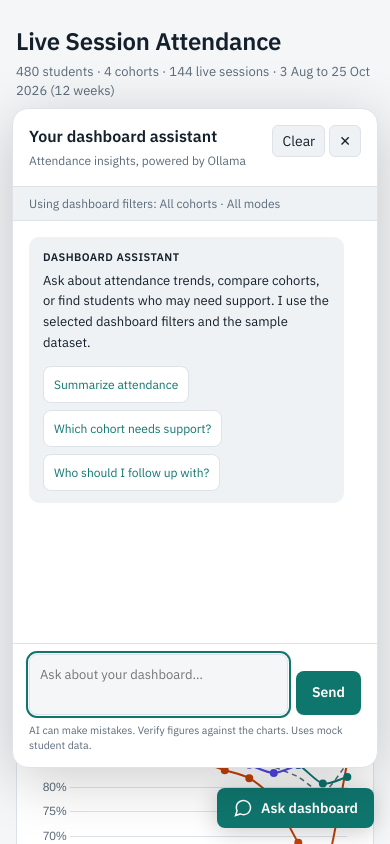
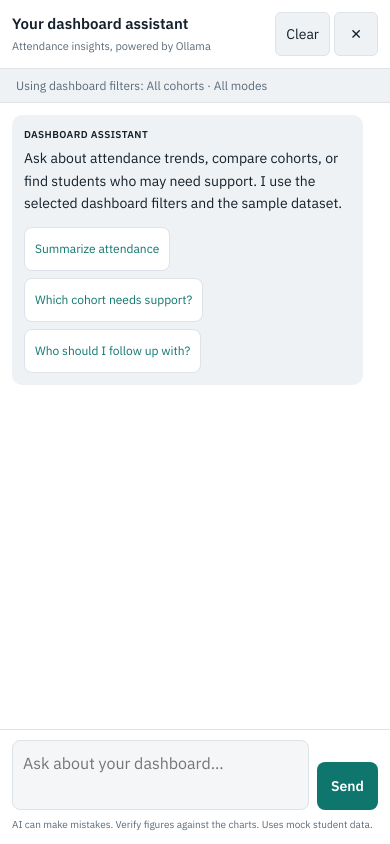
Before and after one commit to knight099/student-dashboard, a website: page public/index.html in a window 390 px wide. Both pictures are taken after a click on the button "Ask dashboard". Shown: the top 844 px of the page. Drawn offline with nearby package versions, Linux system fonts and the light colour scheme.

Commit message:
Improve mobile dashboard layout and chat keyboard handling

```diff
--- a/public/chat.js
+++ b/public/chat.js
@@ -11,7 +11,24 @@
   const filters=()=>window.dashboardFilters();
   const scope=f=>`${f.cohort==='ALL'?'All cohorts':f.cohort} · ${f.mode==='ALL'?'All modes':f.mode}`;
   function updateScope(){document.getElementById('chat-context').textContent=`Using dashboard filters: ${scope(filters())}`;}
-  function show(open){panel.hidden=!open;launch.setAttribute('aria-expanded',String(open));if(open){updateScope();input.focus();}else launch.focus();}
+  const mobile=window.matchMedia('(max-width:600px)');
+  function syncViewport(){
+    const viewport=window.visualViewport;
+    if(!viewport)return;
+    for(const [name,value] of Object.entries({height:viewport.height,width:viewport.width,top:viewport.offsetTop,left:viewport.offsetLeft})){
+      panel.style.setProperty(`--chat-viewport-${name}`,`${value}px`);
+    }
+  }
+  function focusInput(){if(!panel.hidden && !mobile.matches)input.focus({preventScroll:true});}
+  function show(open){
+    panel.hidden=!open;document.documentElement.classList.toggle('chat-open',open);
+    launch.setAttribute('aria-expanded',String(open));
+    if(open){updateScope();syncViewport();if(mobile.matches)document.getElementById('chat-close').focus({preventScroll:true});else focusInput();}
+    else{input.blur();launch.focus({preventScroll:true});}
+  }
+  window.visualViewport?.addEventListener('resize',syncViewport);
+  window.visualViewport?.addEventListener('scroll',syncViewport);
+  window.addEventListener('resize',syncViewport);
   function bubble(role,text,context){
     const item=document.createElement('div');item.className=`chat-message ${role}`;
     const label=document.createElement('strong');label.textContent=role==='user'?'You':`Dashboard assistant${context?` · ${scope(context)}`:''}`;
@@ -47,11 +64,11 @@
     }catch(error){
       history.pop();userBubble.remove();input.value=text;
       status.className='chat-status error';status.textContent=error.name==='AbortError'?'Stopped. Your question is ready to send again.':error.message;
-    }finally{controller=null;busy(false);input.focus();}
+    }finally{controller=null;busy(false);focusInput();}
   }
   launch.onclick=()=>show(panel.hidden);
   document.getElementById('chat-close').onclick=()=>show(false);
-  clear.onclick=()=>{history.length=0;welcome();status.textContent='';input.value='';input.focus();};
+  clear.onclick=()=>{history.length=0;welcome();status.textContent='';input.value='';focusInput();};
   document.getElementById('chat-form').onsubmit=event=>{event.preventDefault();submit();};
   input.addEventListener('keydown',event=>{if(event.key==='Enter'&&!event.shiftKey&&!event.isComposing){event.preventDefault();submit();}});
   document.addEventListener('keydown',event=>{if(event.key==='Escape'&&!panel.hidden)show(false);});
--- a/public/index.html
+++ b/public/index.html
@@ -63,6 +63,7 @@ td.n,th.n{text-align:right;font-family:var(--mono);font-variant-numeric:tabular-
 .legend span::before{content:"";display:inline-block;width:9px;height:9px;border-radius:2px;background:var(--k);margin-right:6px}
 @media (max-width:820px){.kpis{grid-template-columns:repeat(2,minmax(0,1fr))}.grid{grid-template-columns:minmax(0,1fr)}.kpi .v{font-size:26px}}
 </style>
+<link rel="stylesheet" href="/mobile.css">
 
 <div class="wrap">
 <header>
@@ -109,7 +110,8 @@ td.n,th.n{text-align:right;font-family:var(--mono);font-variant-numeric:tabular-
   <div class="card wide">
     <h2>Top performing students</h2>
     <p class="d">Ranked by the average of attendance rate, average score and course completion, for the current filters.</p>
-    <div class="tw"><table>
+    <p class="table-hint">Swipe the table to see all student details →</p>
+    <div class="tw" role="region" tabindex="0" aria-label="Scrollable student details"><table class="top-table">
       <thead><tr><th class="n">#</th><th>Student</th><th>Cohort</th><th>Mode</th><th class="n">Attendance</th><th class="n">Avg score</th><th class="n">Completion</th><th class="n">Risk score</th><th>Composite</th></tr></thead>
       <tbody id="tp"></tbody></table></div>
     <button class="more" id="moretop" type="button">Show more</button>
@@ -117,7 +119,8 @@ td.n,th.n{text-align:right;font-family:var(--mono);font-variant-numeric:tabular-
   <div class="card wide">
     <h2>Students to follow up</h2>
     <p class="d">Lowest attendance first, for the current filters.</p>
-    <div class="tw"><table>
+    <p class="table-hint">Swipe the table to see all student details →</p>
+    <div class="tw" role="region" tabindex="0" aria-label="Scrollable follow-up details"><table>
       <thead><tr><th>Student</th><th>Cohort</th><th>Mode</th><th class="n">Attended</th><th>Rate</th><th class="n">Avg min</th><th class="n">Days inactive</th><th>Risk</th></tr></thead>
       <tbody id="tb"></tbody></table></div>
     <button class="more" id="more" type="button">Show more</button>
--- /dev/null
+++ b/public/mobile.css
@@ -0,0 +1,58 @@
+/* Touch-friendly controls and contained horizontal scrolling on every size. */
+button{touch-action:manipulation}
+.seg button,.more{min-height:44px}
+.tw{max-width:100%;overscroll-behavior-x:contain;-webkit-overflow-scrolling:touch;border-radius:6px}
+.tw:focus-visible{outline:2px solid var(--accent);outline-offset:3px}
+.table-hint{display:none}
+body{padding-bottom:max(100px,calc(84px + env(safe-area-inset-bottom,0px)))}
+.chat-launch{min-height:48px;bottom:max(24px,env(safe-area-inset-bottom,0px));right:max(24px,env(safe-area-inset-right,0px))}
+.chat-icon,.chat-suggestions button{min-height:44px}
+.chat-messages{min-height:0;overscroll-behavior-y:contain}
+.chat-head,.chat-context,.chat-status,.chat-form{flex-shrink:0}
+.chat-head>div:first-child{min-width:0}
+.chat-actions{flex-shrink:0}
+.chat-compose textarea{font-size:16px}
+@media(max-width:600px){
+  body{padding-left:max(12px,env(safe-area-inset-left,0px));padding-right:max(12px,env(safe-area-inset-right,0px))}
+  header{padding-top:20px;gap:16px;align-items:stretch}
+  header>div,.filters{width:100%;min-width:0}
+  h1{font-size:22px;line-height:1.2}
+  .sub{line-height:1.6;font-size:12px}
+  .filters{gap:8px}
+  .seg{width:100%;gap:4px}
+  #fc{display:grid;grid-template-columns:repeat(2,minmax(0,1fr))}
+  #fc button:first-child{grid-column:1/-1}
+  #fm{display:grid;grid-template-columns:repeat(3,minmax(0,1fr))}
+  .seg button{padding:8px 6px;font-size:13px;line-height:1.3;white-space:normal}
+  .kpis,.grid{gap:8px}
+  .kpi{padding:12px;display:flex;flex-direction:column}
+  .kpi .l{font-size:10px;letter-spacing:.04em;min-height:29px}
+  .kpi .v{font-size:clamp(21px,6vw,28px);overflow-wrap:anywhere}
+  .kpi .n{font-size:11px;line-height:1.5}
+  .card{padding:14px 12px}
+  .card p.d{line-height:1.55}
+  .ch{height:220px}.ch.tall{height:250px}
+  .legend{gap:6px 12px;line-height:1.5}
+  .table-hint{display:block;color:var(--muted);font-size:11px;margin:0 0 10px}
+  th,td{padding:10px 8px}
+  .tw th:first-child,.tw td:first-child{position:sticky;left:0;background:var(--surface);z-index:1;box-shadow:2px 0 0 var(--line)}
+  .tw .top-table th:first-child,.tw .top-table td:first-child{position:static;box-shadow:none}
+  .tw .top-table th:nth-child(2),.tw .top-table td:nth-child(2){position:sticky;left:0;background:var(--surface);z-index:1;box-shadow:2px 0 0 var(--line)}
+  .more{width:100%;padding:10px}
+  .foot{font-size:11px;line-height:1.6}
+  .chat-launch{right:max(16px,env(safe-area-inset-right,0px));bottom:max(16px,env(safe-area-inset-bottom,0px))}
+  html.chat-open,html.chat-open body{overflow:hidden;overscroll-behavior:none}
+  html.chat-open .chat-launch{visibility:hidden}
+  .chat-panel{top:var(--chat-viewport-top,0px);left:var(--chat-viewport-left,0px);right:auto;bottom:auto;width:var(--chat-viewport-width,100%);height:var(--chat-viewport-height,100dvh);max-width:none;border:0;border-radius:0;box-shadow:none}
+  .chat-head{padding: max(12px,env(safe-area-inset-top,0px)) max(12px,env(safe-area-inset-right,0px)) 12px max(12px,env(safe-area-inset-left,0px));gap:8px;align-items:center}
+  .chat-head h2{font-size:15px}.chat-head p{font-size:11px}
+  .chat-icon{padding:8px 10px;min-width:44px}
+  .chat-messages{padding:12px max(12px,env(safe-area-inset-right,0px)) 12px max(12px,env(safe-area-inset-left,0px))}
+  .chat-message{font-size:14px;max-width:96%;padding:12px}
+  .chat-message strong{font-size:10px}
+  .chat-form{padding:10px max(12px,env(safe-area-inset-right,0px)) max(12px,env(safe-area-inset-bottom,0px)) max(12px,env(safe-area-inset-left,0px))}
+  .chat-send{padding:10px 14px;min-height:48px}
+  .chat-compose textarea{min-height:48px;max-height:96px}
+  .chat-note{font-size:10px;line-height:1.4}
+}
+@media(prefers-reduced-motion:reduce){.chat-messages{scroll-behavior:auto}}
--- a/scripts/dev.mjs
+++ b/scripts/dev.mjs
@@ -10,7 +10,7 @@ createServer(async(req,res)=>{
     res.json=data=>{res.setHeader('Content-Type','application/json');res.end(JSON.stringify(data));};
     req.body=raw;await chat(req,res);return;
   }
-  const files={'/':'index.html','/chat.js':'chat.js','/chat.css':'chat.css'};
+  const files={'/':'index.html','/chat.js':'chat.js','/chat.css':'chat.css','/mobile.css':'mobile.css'};
   const file=files[req.url?.split('?')[0]];
   if(!file){res.writeHead(404);res.end('Not found');return;}
   res.setHeader('Content-Type',file.endsWith('.html')?'text/html; charset=utf-8':file.endsWith('.css')?'text/css':'application/javascript');
```
